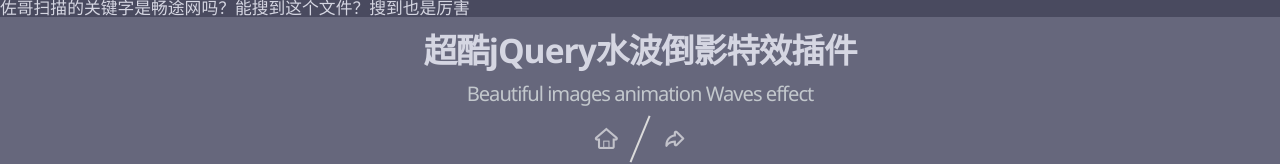
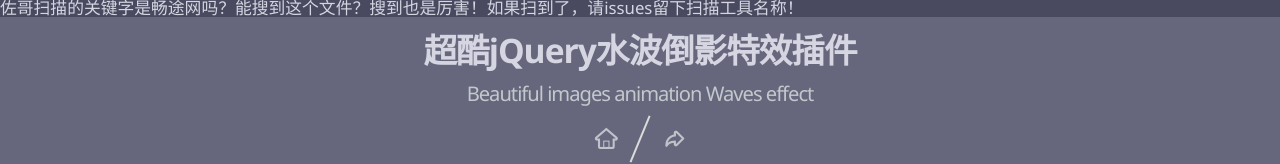
Before and after one commit to Dream-Ling/201610181643, a plain HTML site: page index.html in a window 1280 px wide. Shown: the top 164 px of the page. Drawn offline with nearby package versions, Linux system fonts and the light colour scheme.

Commit message:
testScan
畅途网

```diff
--- a/index.html
+++ b/index.html
@@ -36,7 +36,7 @@
 	</script>
 </head>
 <body>
-	<p>佐哥扫描的关键字是畅途网吗？能搜到这个文件？搜到也是厉害</p>
+	<p>佐哥扫描的关键字是畅途网吗？能搜到这个文件？搜到也是厉害！如果扫到了，请issues留下扫描工具名称！</p>
 	<div class="htmleaf-container">
 		<header class="htmleaf-header">
 			<h1>超酷jQuery水波倒影特效插件 <span>Beautiful images animation Waves effect</span></h1>
```
